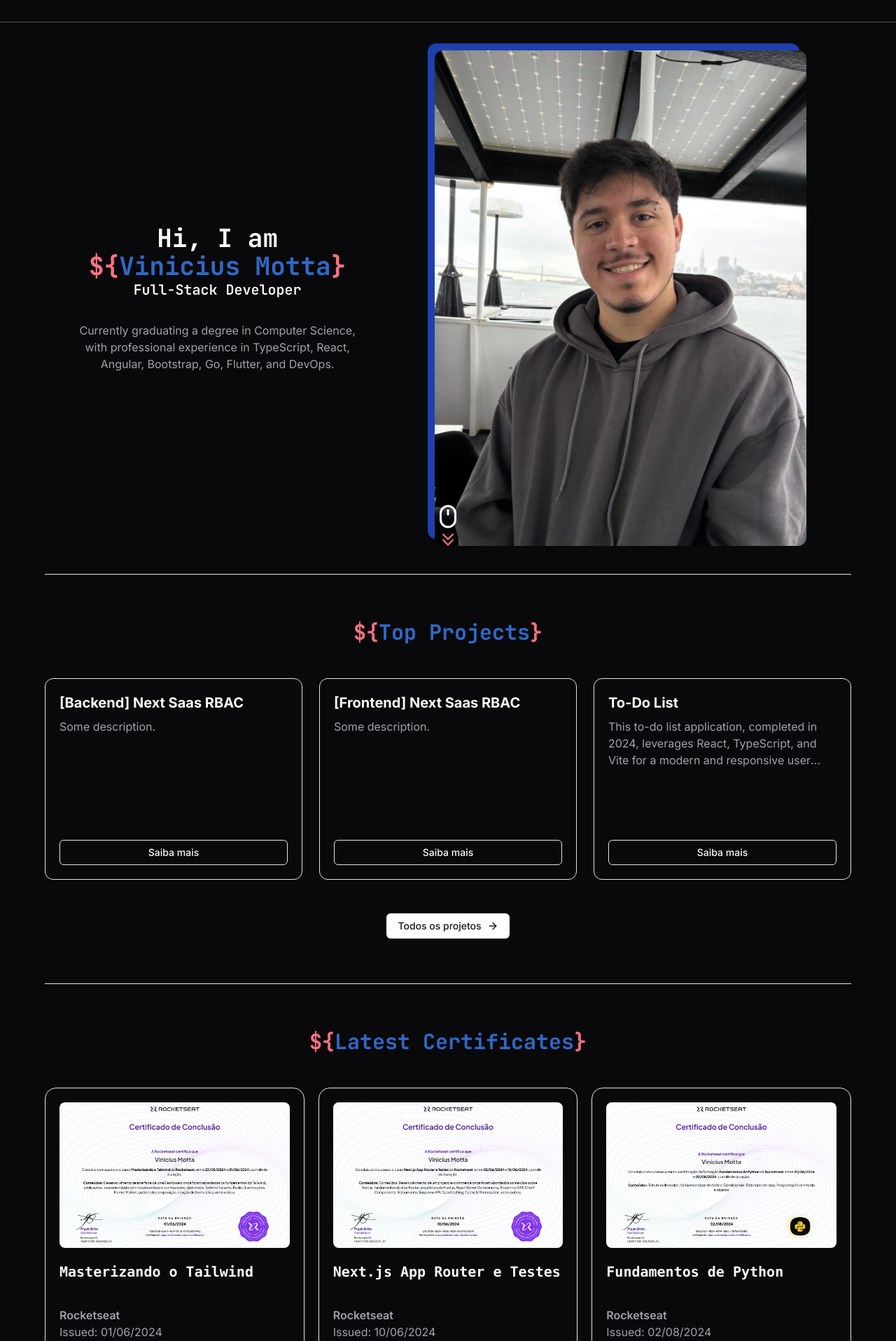
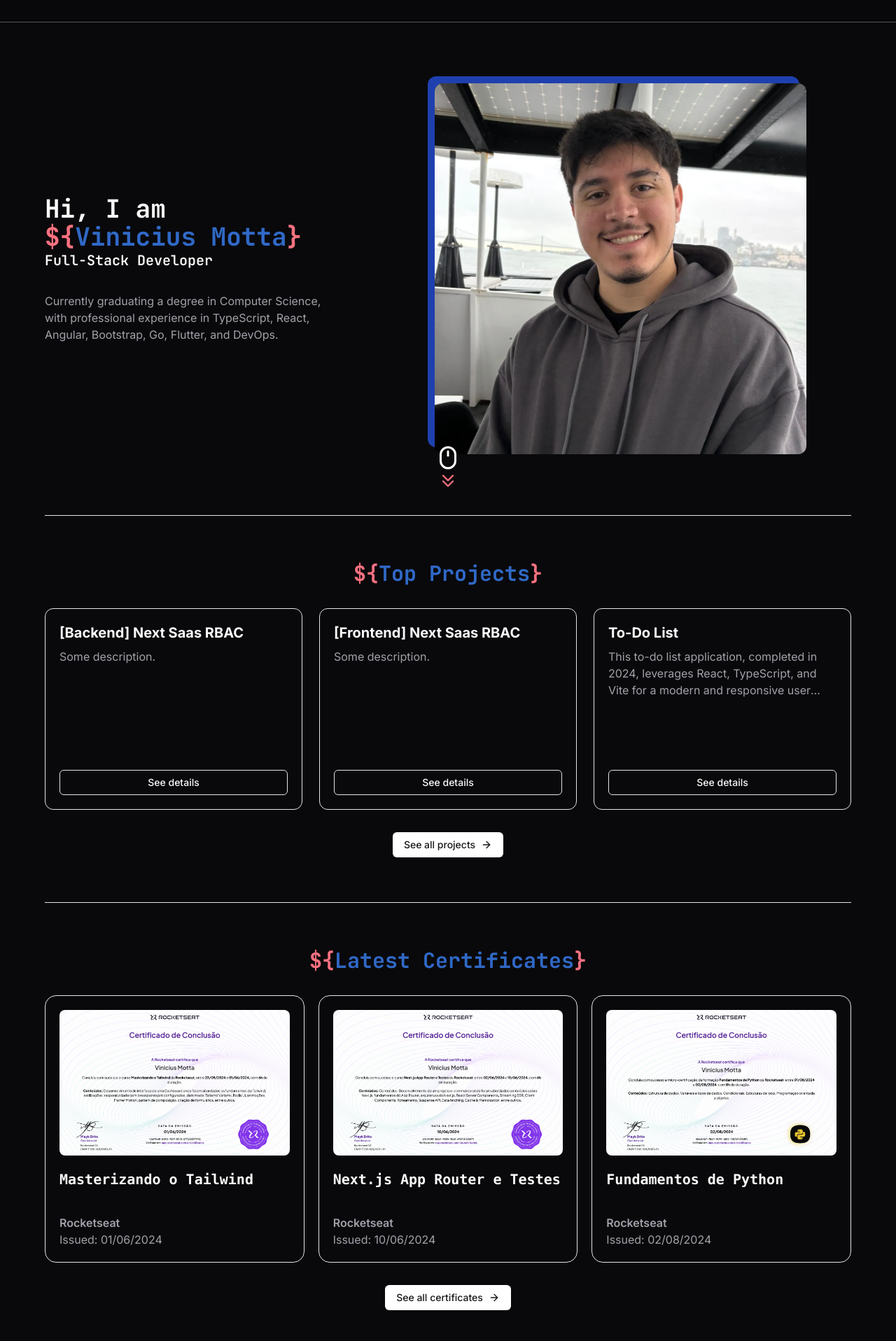
Before and after one commit to v-motta/portfolio-vmotta, a Next.js app: page / in a window 1280 px wide. Shown: the part 64-1980 px from the top of the page at 70% size. Built offline with nearby package versions, Linux system fonts and the light colour scheme.

Commit message:
fix: translate and responsive issues

```diff
--- a/src/app/(home)/(sections)/certificates.tsx
+++ b/src/app/(home)/(sections)/certificates.tsx
@@ -6,7 +6,7 @@ import Link from 'next/link'
 
 export function Certificates() {
   return (
-    <section id="certificates" className="flex flex-col gap-12 py-16">
+    <section id="certificates" className="flex flex-col gap-8 py-8 md:py-16">
       <h1 className="section-title">Latest Certificates</h1>
 
       <div className="grid grid-cols-1 gap-5 md:grid-cols-3">
@@ -17,7 +17,7 @@ export function Certificates() {
 
       <Button className="self-center" asChild>
         <Link href="/certificates">
-          Todos os certificados <ArrowRight />
+          See all certificates <ArrowRight />
         </Link>
       </Button>
     </section>
--- a/src/app/(home)/(sections)/main.tsx
+++ b/src/app/(home)/(sections)/main.tsx
@@ -7,7 +7,7 @@ export function Main() {
       id="main"
       className="relative flex w-full flex-col-reverse items-center justify-center gap-16 py-10 lg:min-h-[calc(100vh-6rem)] lg:flex-row lg:justify-between"
     >
-      <div className="flex flex-col justify-center gap-8 text-center">
+      <div className="flex flex-col justify-center gap-8 text-center md:text-start">
         <div>
           <h1 className="font-bold font-jet-brains-mono text-3xl xl:text-4xl 2xl:text-5xl">
             Hi, I am <span className="concat-variable">Vinicius Motta</span>
@@ -27,12 +27,12 @@ export function Main() {
       <div className="content-center items-center">
         <Image
           src="/myself.webp"
+          priority
           width={384}
           height={384}
           quality={100}
-          priority
           alt="A picture of myself"
-          className="w-56 rounded-xl shadow-[-10px_-10px] shadow-blue-800 lg:w-auto"
+          className="aspect-square w-56 rounded-xl object-cover shadow-[-10px_-10px] shadow-blue-800 lg:w-auto"
         />
       </div>
 
--- a/src/app/(home)/(sections)/top-projects.tsx
+++ b/src/app/(home)/(sections)/top-projects.tsx
@@ -5,7 +5,7 @@ import Link from 'next/link'
 
 export function TopProjects() {
   return (
-    <section id="top_projects" className="flex flex-col gap-12 py-16">
+    <section id="top_projects" className="flex flex-col gap-8 py-8 md:py-16">
       <h1 className="section-title">Top Projects</h1>
 
       <div className="grid grid-cols-1 gap-6 md:grid-cols-3">
@@ -22,7 +22,7 @@ export function TopProjects() {
             </div>
 
             <Button variant="outline" asChild>
-              <Link href={`projects/${project.slug}`}>Saiba mais</Link>
+              <Link href={`projects/${project.slug}`}>See details</Link>
             </Button>
           </div>
         ))}
@@ -30,7 +30,7 @@ export function TopProjects() {
 
       <Button className="self-center" asChild>
         <Link href="/projects">
-          Todos os projetos <ArrowRight />
+          See all projects <ArrowRight />
         </Link>
       </Button>
     </section>
```
